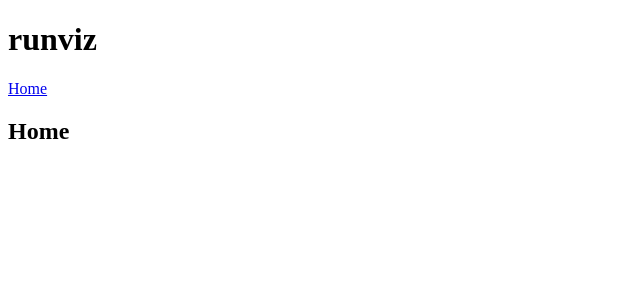
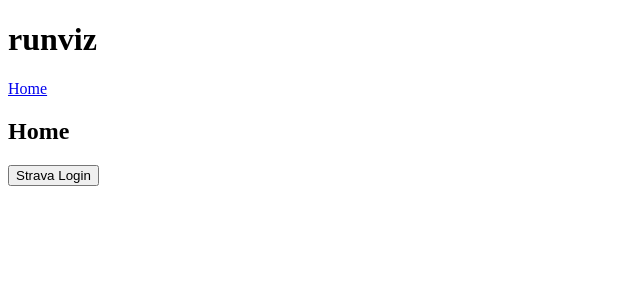
Before and after one commit to perunnial/runviz, a React (Create React App) app: page / in a window 1280 px wide. Shown: the top 300 px of the page, without its empty margins (0-640 px from the left). Built offline with nearby package versions, Linux system fonts and the light colour scheme; no server answers.

Commit message:
login and get auth code

```diff
--- a/src/Home.js
+++ b/src/Home.js
@@ -1,9 +1,17 @@
 import React from 'react'
+
+const REACT_APP_RUNVIZ_CLIENT_ID = process.env.REACT_APP_RUNVIZ_CLIENT_ID
+const redirectUrl = 'http://localhost:3000/redirect'
+const scope = 'profile:read_all,activity:read_all'
+const doLogin = () => {
+  window.location = `http://www.strava.com/oauth/authorize?client_id=${REACT_APP_RUNVIZ_CLIENT_ID}&response_type=code&redirect_uri=${redirectUrl}/exchange_token&approval_prompt=force&scope=${scope}`
+}
 
 export default function Home () {
   return (
         <div>
             <h2>Home</h2>
+            <button onClick={doLogin}>Strava Login</button>
         </div>
   )
 }
```
